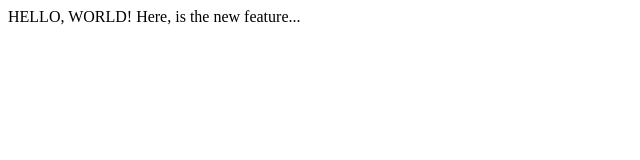
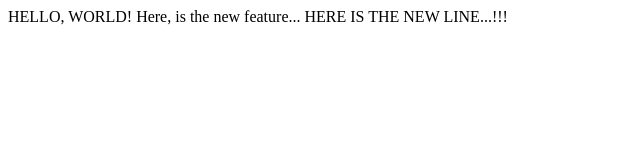
Before and after one commit to SarthakTyagi99/lecture1, a plain HTML site: page index.html in a window 1280 px wide. Shown: the whole page, without its empty margins (0-640 px from the left). Drawn offline with Linux system fonts and the light colour scheme.

Commit message:
New line added.

```diff
--- a/index.html
+++ b/index.html
@@ -3,5 +3,6 @@
 	<body>
 		HELLO, WORLD!
 		Here, is the new feature...
+		HERE IS THE NEW LINE...!!!
 	</body>
 </html>
```
